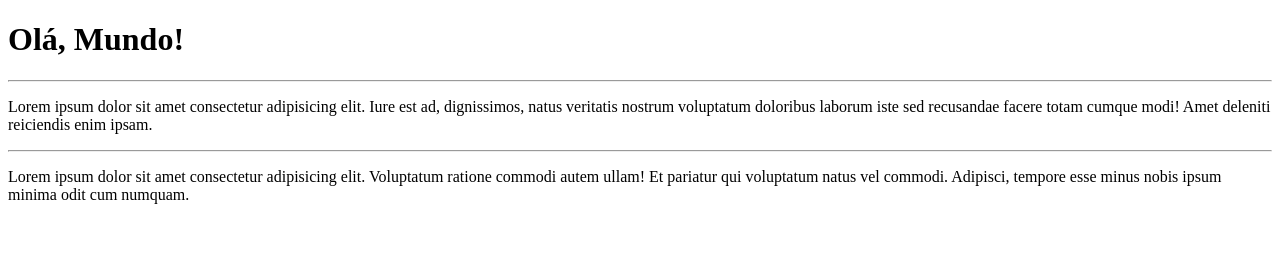
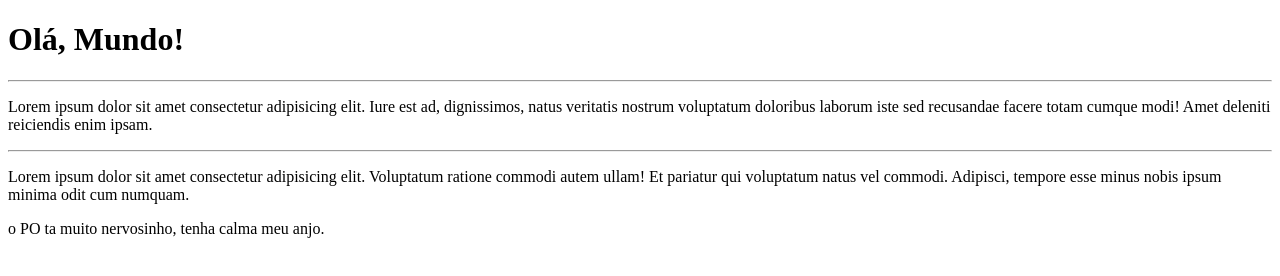
Before and after one commit to Yuricruz-2000/Ola-mundo, a plain HTML site: page site_exemplo/index.html in a window 1280 px wide. Drawn offline with Linux system fonts and the light colour scheme.

Commit message:
adicionei um paragrafo do PO

```diff
--- a/site_exemplo/index.html
+++ b/site_exemplo/index.html
@@ -11,5 +11,6 @@
     <p>Lorem ipsum dolor sit amet consectetur adipisicing elit. Iure est ad, dignissimos, natus veritatis nostrum voluptatum doloribus laborum iste sed recusandae facere totam cumque modi! Amet deleniti reiciendis enim ipsam.</p>
     <hr>
     <p>Lorem ipsum dolor sit amet consectetur adipisicing elit. Voluptatum ratione commodi autem ullam! Et pariatur qui voluptatum natus vel commodi. Adipisci, tempore esse minus nobis ipsum minima odit cum numquam.</p>
+    <p>o PO ta muito nervosinho, tenha calma meu anjo.</p>
 </body>
 </html>
```
